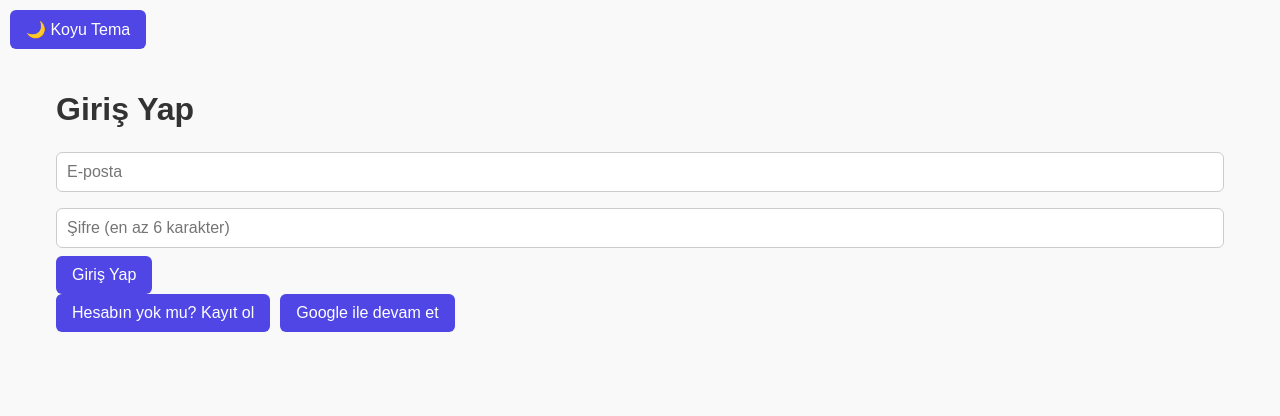
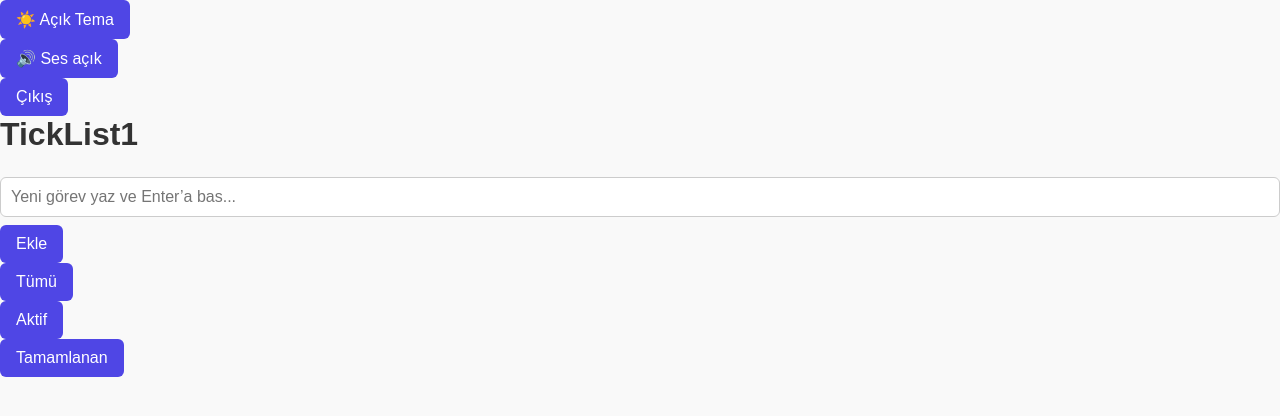
Before and after one commit to appclyra-lab/ticklist, a React (Vite) app: page / in a window 1280 px wide. Shown: the top 416 px of the page. Built offline with nearby package versions, Linux system fonts and the light colour scheme; no server answers.

Commit message:
App.jsx düzenlendi

```diff
--- a/src/App.jsx
+++ b/src/App.jsx
@@ -1,49 +1,102 @@
-import { useEffect, useState } from "react";
+import React, { useState } from "react";
 import "./styles.css";
-import Auth from "./components/Auth.jsx";
-import AuthedApp from "./components/AuthedApp.jsx";
-import { auth } from "./lib/firebase";
-import { onAuthStateChanged } from "firebase/auth";
 
-export default function App() {
-  const [user, setUser] = useState(null);
+function App() {
+  const [darkMode, setDarkMode] = useState(false);
+  const [soundOn, setSoundOn] = useState(true);
+  const [tasks, setTasks] = useState([]);
+  const [newTask, setNewTask] = useState("");
+  const [filter, setFilter] = useState("Tümü");
 
-  // Tema state (light/dark)
-  const [theme, setTheme] = useState(() => {
-    return (
-      localStorage.getItem("theme") ||
-      (window.matchMedia("(prefers-color-scheme: dark)").matches
-        ? "dark"
-        : "light")
-    );
-  });
+  // Tema değiştirme
+  const toggleTheme = () => {
+    setDarkMode(!darkMode);
+    document.body.classList.toggle("dark-mode", !darkMode);
+  };
 
-  // Tema class'ını html'e uygula
-  useEffect(() => {
-    document.documentElement.classList.toggle("dark", theme === "dark");
-    localStorage.setItem("theme", theme);
-  }, [theme]);
+  // Ses aç/kapa
+  const toggleSound = () => {
+    setSoundOn(!soundOn);
+  };
 
-  // Firebase auth değişikliklerini dinle
-  useEffect(() => {
-    const unsub = onAuthStateChanged(auth, (u) => setUser(u || null));
-    return () => unsub();
-  }, []);
+  // Görev ekleme
+  const addTask = () => {
+    if (newTask.trim() === "") return;
+    setTasks([...tasks, { text: newTask, done: false }]);
+    setNewTask("");
+  };
 
-  // Tema değiştirme fonksiyonu
-  const toggleTheme = () => setTheme((t) => (t === "dark" ? "light" : "dark"));
+  // Görev durumunu değiştirme
+  const toggleTask = (index) => {
+    const updated = [...tasks];
+    updated[index].done = !updated[index].done;
+    setTasks(updated);
+  };
+
+  // Filtre
+  const filteredTasks =
+    filter === "Aktif"
+      ? tasks.filter((t) => !t.done)
+      : filter === "Tamamlanan"
+      ? tasks.filter((t) => t.done)
+      : tasks;
 
   return (
-    <>
-      {/* Üst kısımda tema değiştirme butonu */}
-      <div className="toolbar" style={{ padding: "10px", textAlign: "center" }}>
-        <button type="button" onClick={toggleTheme}>
-          {theme === "dark" ? "🌞 Açık Tema" : "🌙 Koyu Tema"}
+    <div className={`app ${darkMode ? "dark" : ""}`}>
+      {/* Tema */}
+      <button onClick={toggleTheme} className="btn">
+        {darkMode ? "🌙 Koyu Tema" : "☀️ Açık Tema"}
+      </button>
+
+      {/* Ses */}
+      <button onClick={toggleSound} className="btn">
+        {soundOn ? "🔊 Ses açık" : "🔇 Ses kapalı"}
+      </button>
+
+      {/* Çıkış */}
+      <button className="btn">Çıkış</button>
+
+      <h1>TickList1</h1>
+
+      {/* Görev ekleme */}
+      <input
+        type="text"
+        placeholder="Yeni görev yaz ve Enter’a bas..."
+        value={newTask}
+        onChange={(e) => setNewTask(e.target.value)}
+        onKeyDown={(e) => e.key === "Enter" && addTask()}
+      />
+      <button onClick={addTask} className="btn">
+        Ekle
+      </button>
+
+      {/* Filtreler */}
+      <div>
+        <button onClick={() => setFilter("Tümü")} className="btn">
+          Tümü
+        </button>
+        <button onClick={() => setFilter("Aktif")} className="btn">
+          Aktif
+        </button>
+        <button onClick={() => setFilter("Tamamlanan")} className="btn">
+          Tamamlanan
         </button>
       </div>
 
-      {/* Kullanıcı varsa uygulama, yoksa login ekranı */}
-      {user ? <AuthedApp user={user} /> : <Auth />}
-    </>
+      {/* Görev listesi */}
+      <ul>
+        {filteredTasks.map((task, i) => (
+          <li
+            key={i}
+            onClick={() => toggleTask(i)}
+            style={{ textDecoration: task.done ? "line-through" : "none" }}
+          >
+            {task.text}
+          </li>
+        ))}
+      </ul>
+    </div>
   );
 }
+
+export default App;
```
